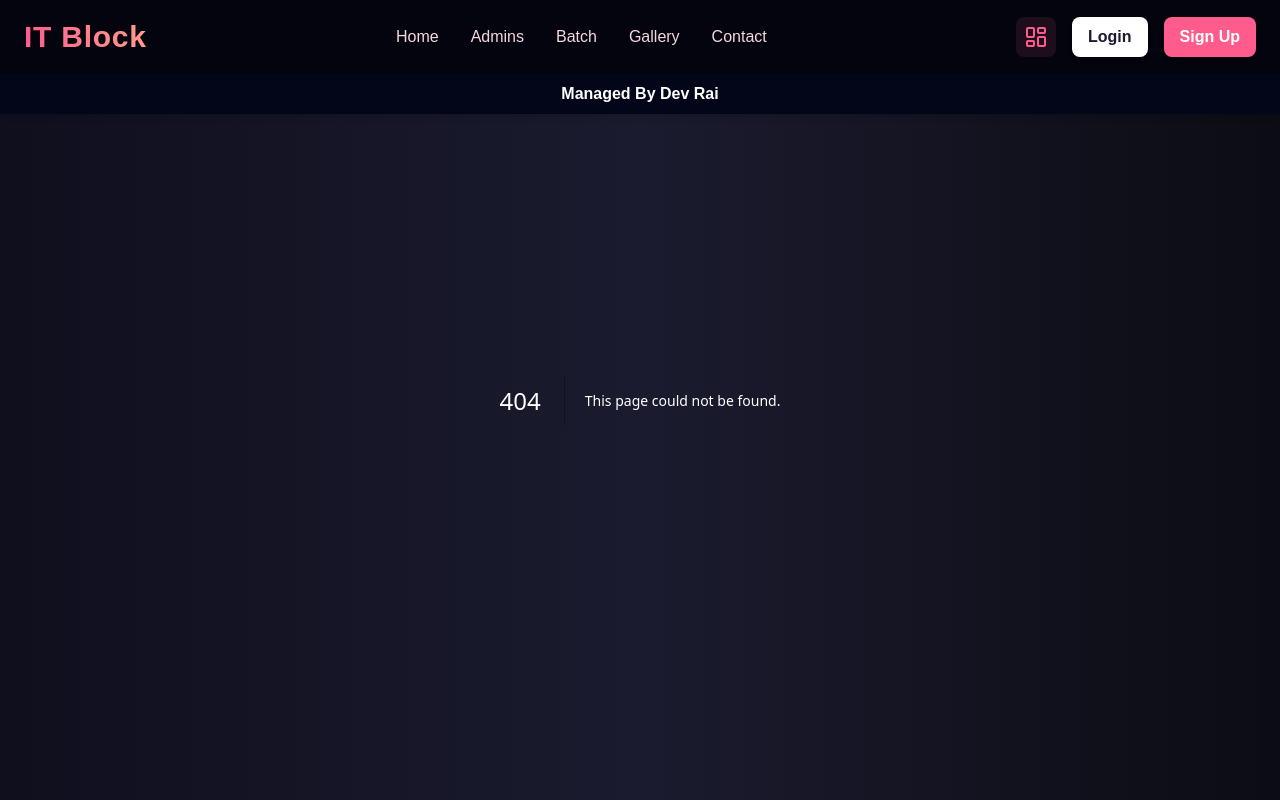
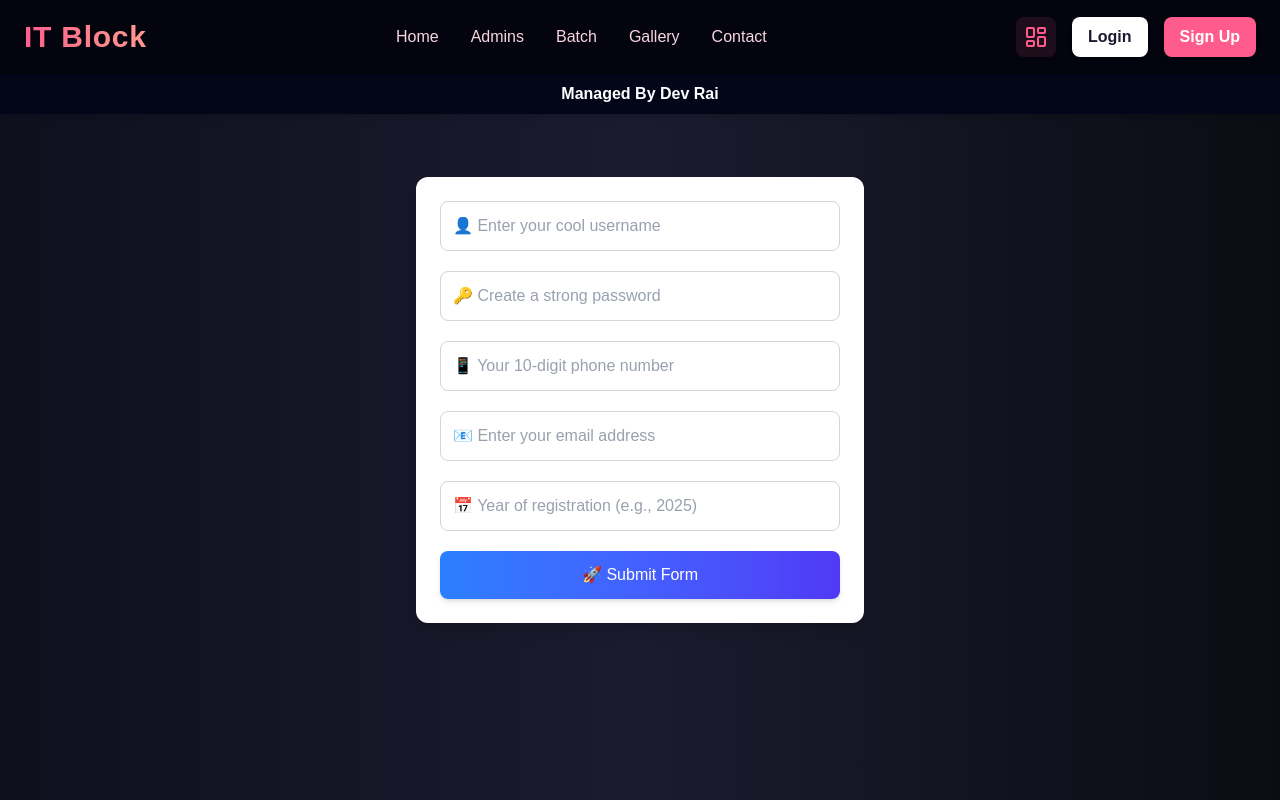
Before and after one commit to Ashishx3/AidsXAiml, a Next.js app: page /dashboard in a window 1280 px wide. Before the commit this address had no page. Built offline with nearby package versions, Linux system fonts and the light colour scheme.

Commit message:
login fixed

```diff
--- /dev/null
+++ b/app/dashboard/page.js
@@ -0,0 +1,12 @@
+import Form from '@/components/Form'
+import React from 'react'
+
+const Dashboard = () => {
+  return (
+    <div>
+      <Form/>
+    </div>
+  )
+}
+
+export default Dashboard
--- a/app/page.js
+++ b/app/page.js
@@ -1,15 +1,17 @@
 import Image from "next/image";
 
 import HeroSection from "@/components/HeroSection";
+import Form from "@/components/Form";
 
 
 export default function Home() {
   return (
 
-
+<>
 
 <HeroSection/>
 
+  </>
 
   );
 }
--- /dev/null
+++ b/components/Form.jsx
@@ -0,0 +1,126 @@
+"use client";
+import React from "react";
+import { useForm } from "react-hook-form";
+
+const Form = () => {
+  const {
+    register,
+    handleSubmit,
+    formState: { errors, touchedFields },
+  } = useForm();
+
+  const onSubmit = (data) => {
+    console.log(data);
+  };
+
+  return (
+    <form
+      onSubmit={handleSubmit(onSubmit)}
+      className="space-y-5 max-w-md mx-auto text-black bg-white p-6 rounded-xl shadow-lg"
+    >
+      {/* Username */}
+      <input
+        type="text"
+        placeholder="👤 Enter your cool username"
+        {...register("username", {
+          required: "Username is required",
+          minLength: { value: 3, message: "Minimum 3 characters" },
+          maxLength: { value: 8, message: "Maximum 8 characters" },
+        })}
+        className={`border p-3 rounded-lg w-full placeholder-gray-400
+          focus:outline-none focus:ring-2
+          ${
+            !errors.username && touchedFields.username
+              ? "border-green-500 focus:ring-green-400"
+              : "border-gray-300 focus:ring-blue-400"
+          }`}
+      />
+      {errors.username && <p className="text-red-500">{errors.username.message}</p>}
+
+      {/* Password */}
+      <input
+        type="password"
+        placeholder="🔑 Create a strong password"
+        {...register("password", {
+          required: "Password is required",
+          minLength: { value: 6, message: "At least 6 characters" },
+        })}
+        className={`border p-3 rounded-lg w-full placeholder-gray-400
+          focus:outline-none focus:ring-2
+          ${
+            !errors.password && touchedFields.password
+              ? "border-green-500 focus:ring-green-400"
+              : "border-gray-300 focus:ring-blue-400"
+          }`}
+      />
+      {errors.password && <p className="text-red-500">{errors.password.message}</p>}
+
+      {/* Phone Number */}
+      <input
+        type="tel"
+        placeholder="📱 Your 10-digit phone number"
+        {...register("phoneNo", {
+          required: "Phone number is required",
+          pattern: { value: /^[0-9]{10}$/, message: "Must be 10 digits" },
+        })}
+        className={`border p-3 rounded-lg w-full placeholder-gray-400
+          focus:outline-none focus:ring-2
+          ${
+            !errors.phoneNo && touchedFields.phoneNo
+              ? "border-green-500 focus:ring-green-400"
+              : "border-gray-300 focus:ring-blue-400"
+          }`}
+      />
+      {errors.phoneNo && <p className="text-red-500">{errors.phoneNo.message}</p>}
+
+      {/* Email */}
+      <input
+        type="email"
+        placeholder="📧 Enter your email address"
+        {...register("email", {
+          required: "Email is required",
+          pattern: {
+            value: /^[^\s@]+@[^\s@]+\.[^\s@]+$/,
+            message: "Enter a valid email",
+          },
+        })}
+        className={`border p-3 rounded-lg w-full placeholder-gray-400
+          focus:outline-none focus:ring-2
+          ${
+            !errors.email && touchedFields.email
+              ? "border-green-500 focus:ring-green-400"
+              : "border-gray-300 focus:ring-blue-400"
+          }`}
+      />
+      {errors.email && <p className="text-red-500">{errors.email.message}</p>}
+
+      {/* Year */}
+      <input
+        type="text"
+        placeholder="📅 Year of registration (e.g., 2025)"
+        {...register("year", {
+          required: "Year is required",
+          pattern: { value: /^[0-9]{4}$/, message: "Enter a valid 4-digit year" },
+        })}
+        className={`border p-3 rounded-lg w-full placeholder-gray-400
+          focus:outline-none focus:ring-2
+          ${
+            !errors.year && touchedFields.year
+              ? "border-green-500 focus:ring-green-400"
+              : "border-gray-300 focus:ring-blue-400"
+          }`}
+      />
+      {errors.year && <p className="text-red-500">{errors.year.message}</p>}
+
+      {/* Submit */}
+      <button
+        type="submit"
+        className="w-full bg-gradient-to-r from-blue-500 to-indigo-600 text-white py-3 rounded-lg shadow-md hover:opacity-90 transition"
+      >
+        🚀 Submit Form
+      </button>
+    </form>
+  );
+};
+
+export default Form;
--- a/components/Loginbutton.jsx
+++ b/components/Loginbutton.jsx
@@ -4,9 +4,20 @@ import { useSession, signIn, signOut } from "next-auth/react"
 import { FaGithub, FaGoogle } from "react-icons/fa"
 import { motion } from "framer-motion"
 import Image from "next/image"
+import { useRouter } from "next/navigation"
 
 export default function Login() {
   const { data: session } = useSession()
+const router = useRouter();
+
+useEffect(() => {
+  if (session) {
+    const timer = setTimeout(() => {
+      router.push("/dashboard")
+    }, 3000)
+    return () => clearTimeout(timer)
+  }
+}, [session, router])
 
   const cardVariants = {
     hidden: { opacity: 0, y: 50 },
@@ -64,6 +75,9 @@ useEffect(() => {
           {session ? (
             <>
               <h2 className="text-2xl font-bold mb-4 text-white">Signed In</h2>
+               <p className="text-gray-400 text-sm mb-6">
+                Redirecting to dashboard...
+              </p>
               <p className="mb-6 text-gray-200">{session.user.name}</p>
              <motion.button
   onClick={() => signOut()}
--- a/package.json
+++ b/package.json
@@ -15,6 +15,7 @@
     "next-auth": "^4.24.11",
     "react": "19.1.0",
     "react-dom": "19.1.0",
+    "react-hook-form": "^7.62.0",
     "react-icons": "^5.5.0"
   },
   "devDependencies": {
```
Also changed, not shown: 1 other file (tests, documents, lock files or other folders).
